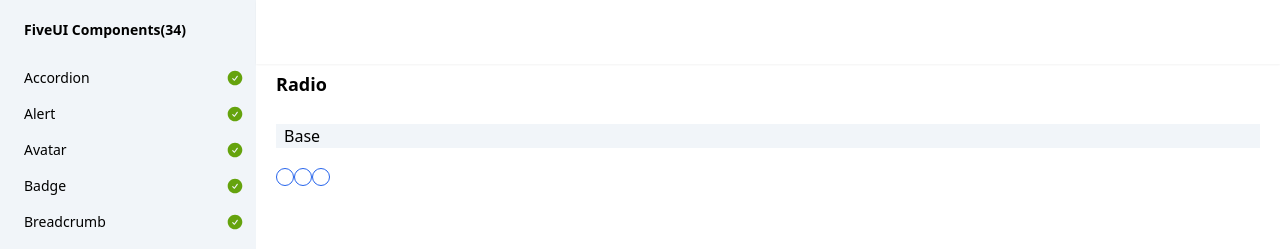
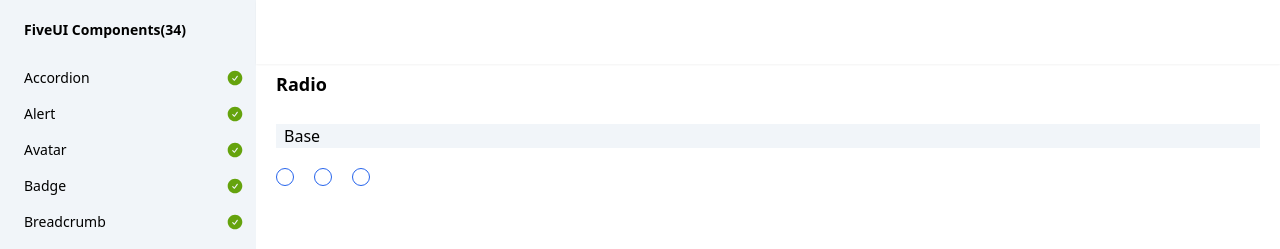
Before and after one commit to wqy2dev/five-ui, a SvelteKit app: page /radio in a window 1280 px wide. Shown: the top 249 px of the page. Built offline with nearby package versions, Linux system fonts and the light colour scheme.

Commit message:
update radio

```diff
--- a/src/lib/radio/Radio.svelte
+++ b/src/lib/radio/Radio.svelte
@@ -108,7 +108,7 @@ onMount(() => {
     {...restProps}
 >
     {#if checked}
-        <Check size={18}/>
+        <Check size={16}/>
     {/if}
 </button>
 
--- a/src/routes/radio/+page.svelte
+++ b/src/routes/radio/+page.svelte
@@ -17,6 +17,7 @@ const sizes = ["sm", "md", "lg"];
 </h4>
 
 <div class="w-full">
+    <div class="flex flex-row gap-5">
         <RadioGroup>
             {#each [
                 {label:"A", value:"A"},
@@ -27,3 +28,4 @@ const sizes = ["sm", "md", "lg"];
             {/each}
         </RadioGroup>
     </div>
+</div>
```
Lines whose indentation alone changed are shown as unchanged.
